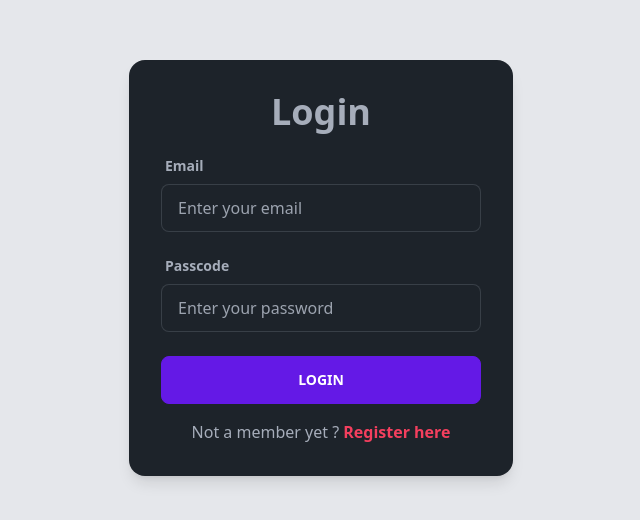
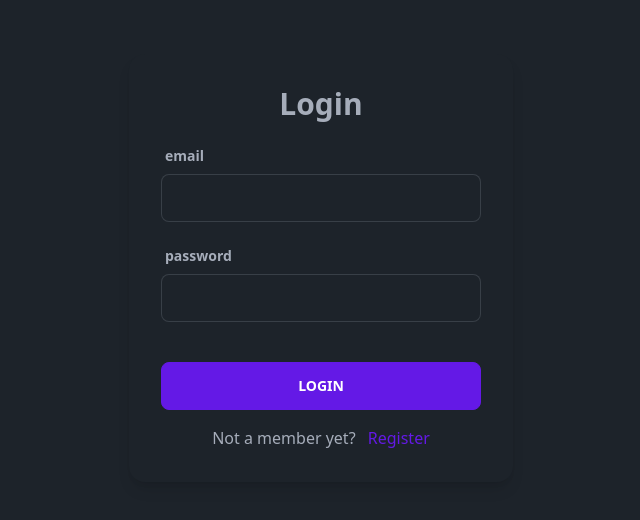
Before and after one commit to naveensai002/new-comfy-store, a React (Vite) app in the folder comfy-store/: page /login in a window 1280 px wide. Shown: the part 132-652 px from the top of the page, without its empty margins (319-959 px from the left). Built offline with nearby package versions, Linux system fonts and the light colour scheme.

Commit message:
login and logout complete

```diff
--- a/comfy-store/src/App.jsx
+++ b/comfy-store/src/App.jsx
@@ -22,6 +22,9 @@ import { loader as landingLoader } from './pages/Landing';
 import { loader as singleProductLoader } from './pages/SingleProduct';
 import { loader as productsLoader } from './pages/Products';
 import { loader as checkoutLoader } from './pages/Checkout';
+
+import { action as registerAction } from './pages/Register';
+import { action as loginAction } from './pages/Login';
 
 const router = createBrowserRouter([
   {
@@ -62,11 +65,13 @@ const router = createBrowserRouter([
     path: '/login',
     element: <Login />,
     errorElement: <Error />,
+    action: loginAction(store),
   },
   {
     path: '/Register',
     element: <Register />,
     errorElement: <Error />,
+    action: registerAction,
   },
 ]);
 
--- a/comfy-store/src/components/Header.jsx
+++ b/comfy-store/src/components/Header.jsx
@@ -2,21 +2,18 @@ import React, { useEffect } from 'react';
 
 import { useDispatch, useSelector } from 'react-redux';
 import { Link, useNavigate } from 'react-router-dom';
-import { useAuth0 } from '@auth0/auth0-react';
+
 import { clearCart } from '../features/cart/cartSlice';
 import { logoutUser } from '../features/user/userSlice';
 
 const Header = () => {
-  // const user = useSelector((state) => state?.user?.user);
-  const { loginWithRedirect, user, isAuthenticated, logout, isLoading } =
-    useAuth0();
-  // const { loginWithRedirect } = useAuth0();
-  // console.log(isAuthenticated);
+  const user = useSelector((state) => state?.user?.user);
+  // console.log(user);
   const dispatch = useDispatch();
   const navigate = useNavigate();
 
   const handleLogout = () => {
-    // navigate('/');
+    navigate('/');
     dispatch(clearCart());
     dispatch(logoutUser());
   };
@@ -24,24 +21,20 @@ const Header = () => {
   return (
     <header className='py-2 bg-neutral text-neutral-content'>
       <div className='align-element sm:justify-end flex justify-center'>
-        {isAuthenticated ? (
+        {user ? (
           <div className='flex gap-x-2 items-center sm:gap-x-8'>
             <p className='text-xs text-rose-400 sm:text-sm capitalize '>
-              Hello, {user.name}
+              Hello, {user.username}
             </p>
             <button
-              onClick={() =>
-                logout({
-                  logoutParams: { returnTo: window.location.origin },
-                })
-              }
+              onClick={handleLogout}
               className='btn btn-xs btn-outline btn-warning'
             >
               Logout
             </button>
           </div>
         ) : (
-          <div className='flex gap-x-4 ' onClick={() => loginWithRedirect()}>
+          <div className='flex gap-x-4 '>
             <Link to='/login' className='link link-hover text-md sm:text-xs'>
               Sign in
             </Link>
--- a/comfy-store/src/features/user/userSlice.js
+++ b/comfy-store/src/features/user/userSlice.js
@@ -13,7 +13,7 @@ const getThemeFromLocalStorage = () => {
 };
 
 const initialState = {
-  user: { userName: 'naveen sai' },
+  user: { username: 'naveen sai' },
   theme: getThemeFromLocalStorage(),
 };
 
@@ -22,8 +22,10 @@ const userSlice = createSlice({
   initialState: initialState,
   reducers: {
     loginUser: (state, action) => {
-      console.log('login');
-      toast.success('login successfull');
+      // console.log(action.payload);
+      const user = { ...action.payload.user, token: action.payload.jwt };
+      state.user = user;
+      localStorage.setItem('user', JSON.stringify(user));
     },
     logoutUser: (state) => {
       // console.log('logout');
--- a/comfy-store/src/pages/Checkout.jsx
+++ b/comfy-store/src/pages/Checkout.jsx
@@ -4,26 +4,19 @@ import { Link } from 'react-router-dom';
 import { useSelector } from 'react-redux';
 import { redirect, Form } from 'react-router-dom';
 import { toast } from 'sonner';
-import { useAuth0 } from '@auth0/auth0-react';
 
 export const loader = (store) => () => {
-  // if (!user) {
-  //   toast.warn('You must be logged in to checkout');
-  //   return redirect('/login');
-  // }
+  const user = store.getState().userState.user;
+
+  if (!user) {
+    toast.error('You must be logged in to checkout');
+    return redirect('/login');
+  }
   return null;
 };
 
 const Checkout = () => {
   const cartItems = useSelector((state) => state.cart.numItemsInCart);
-
-  // const { isAuthenticated } = useAuth0();
-  // console.log(isAuthenticated);
-
-  // if (!isAuthenticated) {
-  //   toast.error('You must be logged in to checkout');
-  //   return redirect('/login');
-  // }
 
   if (!cartItems) {
     return (
--- a/comfy-store/src/pages/Login.jsx
+++ b/comfy-store/src/pages/Login.jsx
@@ -1,50 +1,62 @@
 import React from 'react';
 import { FormInput, SubmitBtn } from '../components';
-import { useAuth0 } from '@auth0/auth0-react';
-import { Link, Form } from 'react-router-dom';
+import { toast } from 'sonner';
+import { Link, Form, useNavigate, redirect } from 'react-router-dom';
+import { useDispatch } from 'react-redux';
+import { customFetch } from '../utils';
+import { loginUser } from '../features/user/userSlice';
+
+export const action =
+  (store) =>
+  async ({ request }) => {
+    const formData = await request.formData();
+    const data = Object.fromEntries(formData);
+
+    try {
+      const response = await customFetch.post('/auth/local', data);
+      //dispatch because we want to fetch user information in other component's like in homepage where we
+      //need to show username before logout button
+
+      store.dispatch(loginUser(response.data));
+      toast.success('logged in successfully');
+      return redirect('/');
+    } catch (error) {
+      const errorMessage =
+        error?.response?.data?.error?.message ||
+        'please double check your credentials';
+      toast.error(errorMessage);
+      return null;
+    }
+  };
 
 const Login = () => {
-  const { loginWithRedirect } = useAuth0();
+  const dispatch = useDispatch();
+  const navigate = useNavigate();
 
   return (
-    <section className='h-screen grid place-items-center bg-gray-200'>
+    <section className='h-screen grid place-items-center'>
       <Form
         method='post'
-        className='card w-96 p-8 bg-base-100 shadow-lg flex flex-col gap-y-4'
+        className='card w-96  p-8 bg-base-100 shadow-lg flex flex-col gap-y-4'
       >
-        <h4
-          className='text-4xl font-bold text-center'
-          onClick={() => loginWithRedirect()}
-        >
-          Login
-        </h4>
-        <FormInput
-          type='email'
-          label='Email'
-          placeholder='Enter your email'
-          name='identifier'
-        />
-        <FormInput
-          type='password'
-          label='Passcode'
-          name='password'
-          placeholder='Enter your password'
-        />
-        <SubmitBtn text='Login' />
-        <p className='text-center' onClick={() => loginWithRedirect()}>
-          Not a member yet ? {''}
-          <Link to='/register'>
-            <span
-              onClick={() => loginWithRedirect()}
-              className='text-rose-500 font-semibold link link-hover'
-            >
-              Register here
-            </span>
+        <h4 className='text-center text-3xl font-bold'>Login</h4>
+        <FormInput type='email' label='email' name='identifier' />
+        <FormInput type='password' label='password' name='password' />
+        <div className='mt-4'>
+          <SubmitBtn text='login' />
+        </div>
+
+        <p className='text-center'>
+          Not a member yet?{' '}
+          <Link
+            to='/register'
+            className='ml-2 link link-hover link-primary capitalize'
+          >
+            register
           </Link>
         </p>
       </Form>
     </section>
   );
 };
-
 export default Login;
--- a/comfy-store/src/pages/Register.jsx
+++ b/comfy-store/src/pages/Register.jsx
@@ -1,35 +1,42 @@
 import React from 'react';
 import { FormInput, SubmitBtn } from '../components';
 
-import { Link, Form } from 'react-router-dom';
+import { toast } from 'sonner';
+import { Link, Form, redirect } from 'react-router-dom';
+import { customFetch } from '../utils';
+
+export const action = async ({ request }) => {
+  const formData = await request.formData();
+  const data = Object.fromEntries(formData);
+
+  try {
+    const response = await customFetch.post('/auth/local/register', data);
+    // console.log(response);
+    toast.success('account created successfully');
+    return redirect('/login');
+  } catch (error) {
+    const errorMessage =
+      error?.response?.data?.error?.message ||
+      'please double check your credentials';
+    toast.error(errorMessage);
+    return null;
+  }
+};
 
 const Register = () => {
   return (
-    <section className='h-screen grid place-items-center bg-gray-200'>
+    <section className='h-screen grid place-items-center'>
       <Form
-        method='post'
+        method='POST'
         className='card w-96 p-8 bg-base-100 shadow-lg flex flex-col gap-y-4'
       >
-        <h4 className='text-4xl font-bold text-center'>Register</h4>
-        <FormInput
-          type='text'
-          label='Username'
-          placeholder='Enter your Name'
-          name='identifier'
-        />
-        <FormInput
-          type='email'
-          label='Email'
-          placeholder='Enter your email'
-          name='identifier'
-        />
-        <FormInput
-          type='password'
-          label='Passcode'
-          name='password'
-          placeholder='Enter your password'
-        />
-        <SubmitBtn text='Register' />
+        <h4 className='text-center text-3xl font-bold'>Register</h4>
+        <FormInput type='text' label='username' name='username' />
+        <FormInput type='email' label='email' name='email' />
+        <FormInput type='password' label='password' name='password' />
+        <div className='mt-4'>
+          <SubmitBtn text='register' />
+        </div>
         <p className='text-center'>
           Already a member ? {''}
           <Link to='/login'>
```
